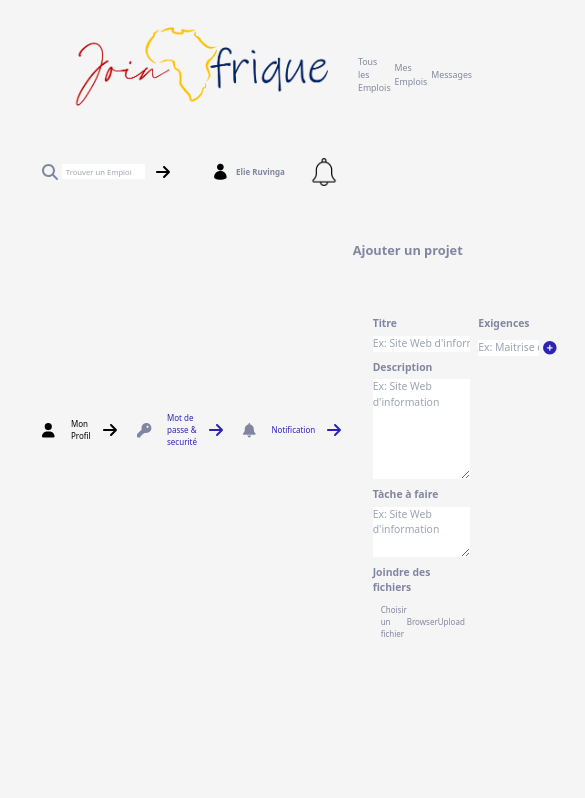
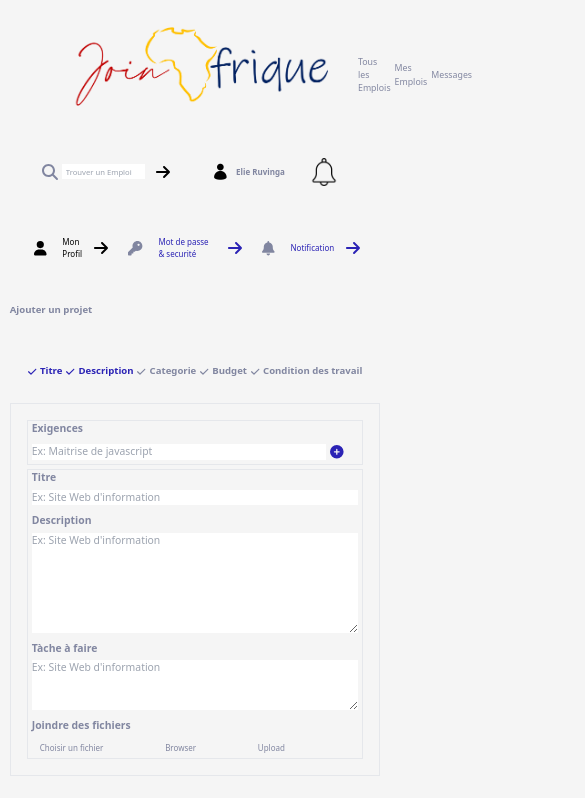
Before and after one commit to ERuvinga/join_afirik_client, a Next.js app: page /projet in a window 390 px wide. Shown: the top 798 px of the page, 585 px wide, since content can reach past the window. Built offline with nearby package versions, Linux system fonts and the light colour scheme.

Commit message:
add responsive design to Projet page

```diff
--- a/src/Components/DataJob/index.tsx
+++ b/src/Components/DataJob/index.tsx
@@ -10,7 +10,7 @@ const DescriptionUser = (datasJobs: dataofJob) => {
         <>
             <div className='DescriptUser w-[100%] py-2'>
                 <div className=" py-2 px-3 flex items-center justify-between">
-                    <span className=" w-[54%] FilterPoint:w-fit font-bold text-[.4em] FilterPoint:text-[.5em] sm:text-[.7em]">
+                    <span className=" w-[54%] FilterPoint:px-3 FilterPoint:w-fit font-bold text-[.4em] FilterPoint:text-[.5em] sm:text-[.7em]">
                         Rediger la documentation de mon nouveau systeme de controle
                     </span>
                     <div className=" text-[#8186A0] flex items-center space-x-1 mobile:space-x-3">
--- a/src/pages/index.tsx
+++ b/src/pages/index.tsx
@@ -48,7 +48,7 @@ export default function Home() {
       <Nav />
       <div className='w-[100%] md_lg:[90%] mx-auto py-4 flex flex-col md:flex-row md:justify-between'>
         <Menu />
-        <div className=' w-[100%] w-[90%] md:w-[85%] mx-auto'>
+        <div className='w-[90%] md:w-[85%] mx-auto'>
           <div className=' w-[100%] h-[80px] py-1 justify-around mobile:p-0 mobile:h-[100px] flex flex-col FilterPoint:flex-row items-center justify-between md_lg:justify-start '>
             <span className='text-[#8186A0] text-[.6em] sm:text-[.8em] font-bold md_lg:pr-32'>Trouvez un travail</span>
             <ShowFilter />
--- a/src/pages/projet.tsx
+++ b/src/pages/projet.tsx
@@ -66,15 +66,15 @@ const Elie = () => {
 
             <Header />
             <Nav />
-            <div className='w-[95%] mx-auto pb-4 flex justify-between'>
+            <div className='w-[100%] md_lg:[90%] mx-auto py-4 flex flex-col md:flex-row md:justify-between'>
                 <Menu />
-                <div className=' w-[85%]'>
-                    <div className=' w-[100%] h-[100px] flex items-center '>
-                        <span className='text-[#8186A0] text-[.8em] font-bold pr-32'>Ajouter un projet</span>
+                <div className=' w-[95%] sm:w-[90%] mx-auto'>
+                    <div className=' w-[100%] h-[60px] py-1 mobile:p-0 sm:h-[100px] flex items-center FilterPoint:flex-row'>
+                        <span className='text-[#8186A0] text-[.6em] sm:text-[.8em] font-bold '>Ajouter un projet</span>
                     </div>
-                    <div className=' w-[100%] mx-auto flex justify-between'>
-                        <div className='ContDescrptproject w-[75%] p-4 flex'>
-                            <div className='flex flex-col w-[55%] px-1 '>
+                    <div className=' mx-auto flex flex-col-reverse space-y-1 md_lg:space-x-1 md_lg:space-y-0 md_lg:flex-row  md_lg:justify-between '>
+                        <div className='ContDescrptproject border mt-1 w-[100%] md_lg:w-[75%] flex flex-col-reverse FilterPoint:flex-row items-around FilterPoint:items-start FilterPoint:justify-between p-4'>
+                            <div className='flex border flex-col w-[100%] FilterPoint:w-[55%] mt-1 px-1 '>
                                 <span className='text-[.65em] text-[#8186A0] font-extrabold'>Titre</span>
                                 <div className='w-[100%] flex my-1 items-center'>
                                     <input className='text-[.65em] w-[100%] text-[#8186A0] font-normal inputExig' type='text' placeholder="Ex: Site Web d'information" />
@@ -91,14 +91,14 @@ const Elie = () => {
                                 </div>
 
                                 <span className='text-[.65em] text-[#8186A0] font-extrabold my-1'>Joindre des fichiers</span>
-                                <div className='w-[60%] flex py-1 px-2 items-center justify-between UploadFile'>
+                                <div className='w-[80%] FilterPoint:w-[60%] flex py-1 px-2 items-center justify-between UploadFile'>
                                     <span className='text-[.5em] text-[#8186A0] '>Choisir un fichier</span>
                                     <button className='text-[.5em] text-[#8186A0] fileBtn '>Browser</button>
                                     <button className='text-[.5em] text-[#8186A0] fileBtn ' >Upload</button>
                                 </div>
 
                             </div>
-                            <div className='flex flex-col w-[45%] px-1'>
+                            <div className='flex flex-col border w-[100%] FilterPoint:w-[45%] px-1'>
                                 <span className='text-[.65em] text-[#8186A0] font-extrabold '>Exigences</span>
                                 <div className='flex flex-col w-[100%] my-1 space-y-1'>
                                     <span className='flex flex-col space-y-1'>
@@ -126,14 +126,14 @@ const Elie = () => {
 
                             </div>
                         </div>
-                        <div className=' w-[25%] flex flex-col items-center space-y-2'>
-                            <div className='blocFilter w-[95%] px-4 pt-8 pb-2 flex flex-col space-y-3'>
+                        <div className='flex flex-col items-center justify-between md_lg:flex-col md_lg:w-[25%] md_lg:items-center'>
+                            <div className='blocFilter my-1 p-4 w-[100%] md_lg:m-0 md_lg:pt-8 flex flex-col justify-around mobile:flex-row mobile:items-center justify-around md_lg:items-start md_lg:justify-between md_lg:space-y-2 md_lg:flex-col'>
                                 {
                                     dataFilter.map((value, index) =>
                                         <span key={index}
                                             className={value.selected ?
-                                                'text-[.6em] text-[#2b23b5] font-extrabold flex items-center space-x-1 ' :
-                                                'text-[.6em] text-[#8186A0] font-bold flex items-center space-x-1 '}>
+                                                ' text-[.6em] text-[#2b23b5] font-extrabold flex items-center space-x-1 ' :
+                                                ' text-[.6em] text-[#8186A0] font-bold flex items-center space-x-1 '}>
                                             <FontAwesomeIcon icon={faCheck} /><span>{value.text}</span> </span>)
                                 }
                             </div>
```
